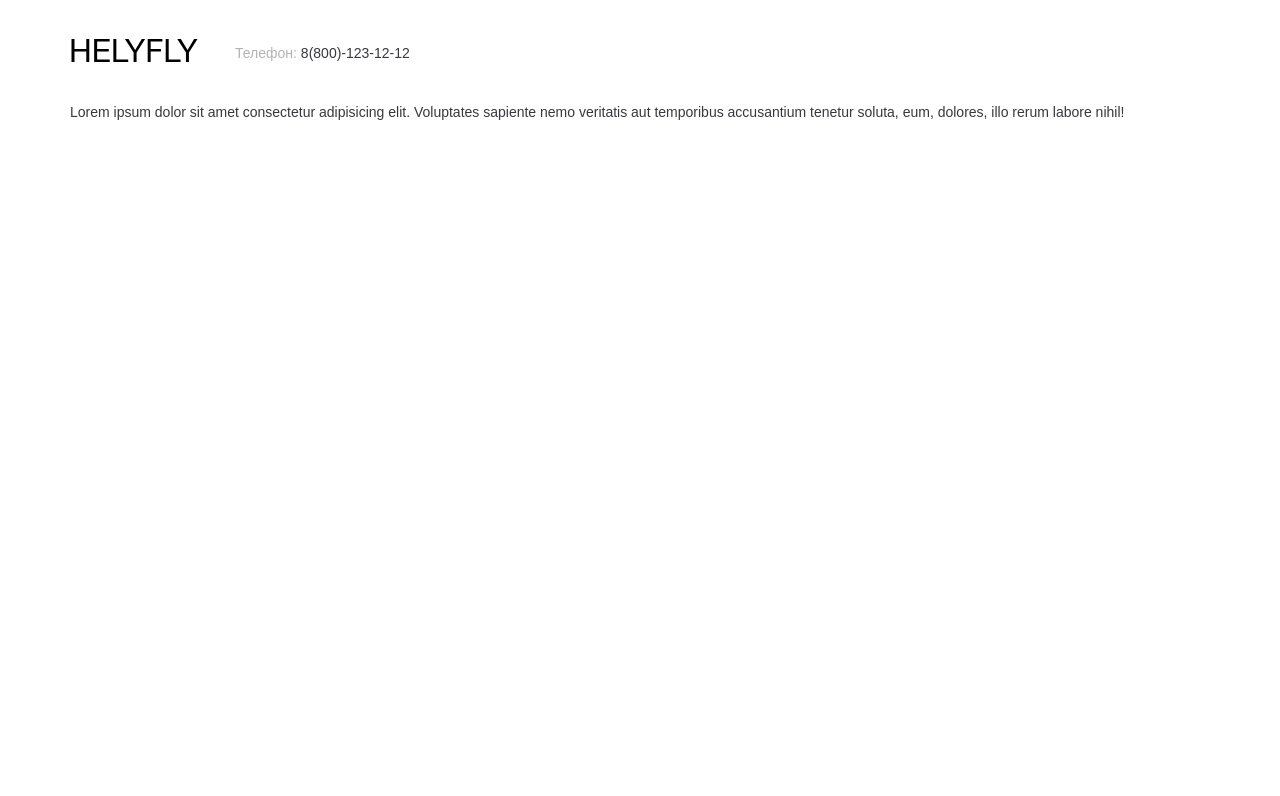
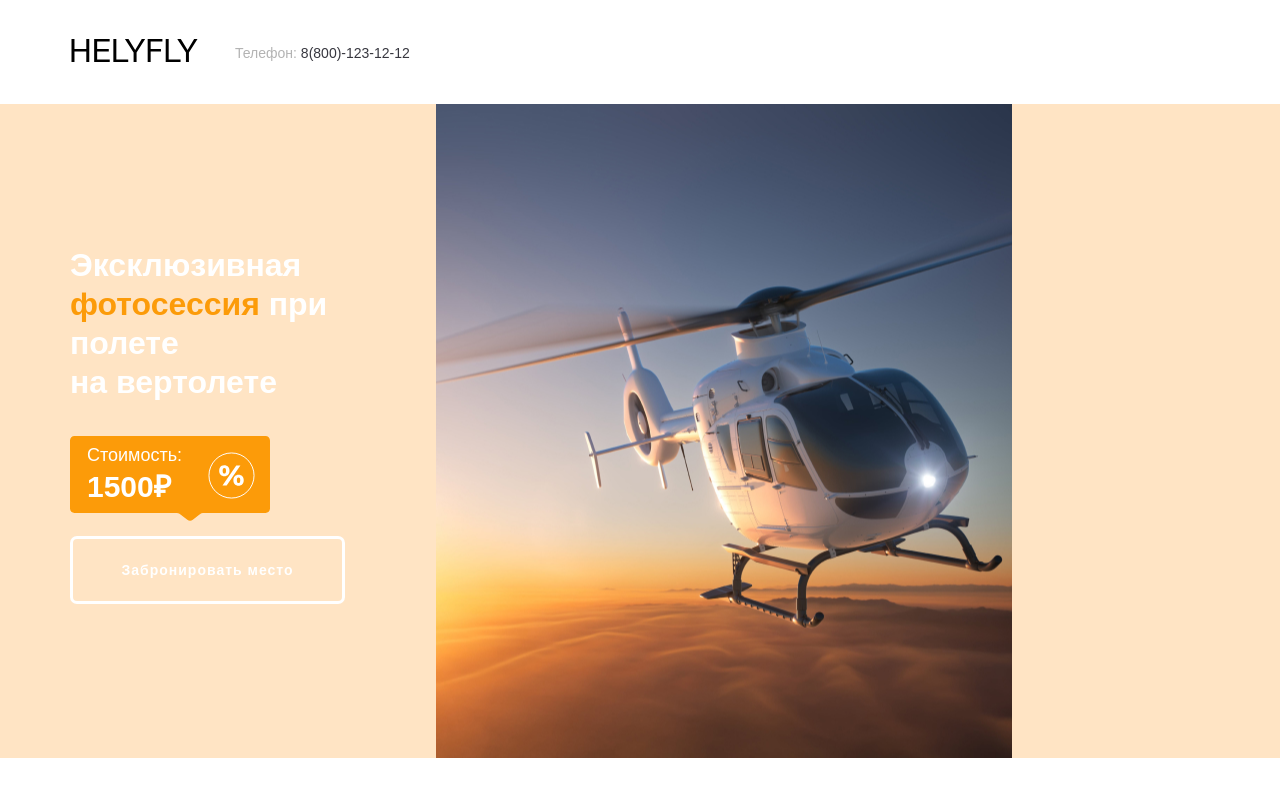
Before and after one commit to jakemidway/HELYFLY, a website: page src/index.html in a window 1280 px wide. Drawn offline with nearby package versions, Linux system fonts and the light colour scheme; files that its build step writes are made by us from their sources; a web font is replaced by a local one.

Commit message:
banner320

```diff
--- /dev/null
+++ b/src/assets/scss/blocks/_banner.scss
@@ -0,0 +1,51 @@
+.banner{
+    background-color: bisque;
+    color:white;
+    background: url(./../images/banner/helimain-mob.jpg) bisque 62% center no-repeat;
+    padding: 142px 0 154px;
+    &__text{
+       font-size: 3.2rem;
+       line-height: 3.9rem;
+       width: 264px;
+       margin-bottom: 34px;
+       &_accent{
+           color: $colorAccent;
+       }
+    }
+    &__praice-tag{
+        font-size: 1.8rem;
+        line-height: 0.7rem;
+        display: flex;
+        width: 200px;
+        height: 86px;
+        padding: 16px 15px 23px 17px;
+        background-color:$colorAccent;
+        background: url(./../images/banner/tag.svg) no-repeat;
+        background-size: 100%;
+        margin-bottom: 14px;
+    }
+    &__price{
+        font-size: 3rem;
+        line-height: 5.5rem;
+        font-weight: 800;
+    }
+    &__img-proc{
+        width: 47px;
+        height: 47px;
+    }
+    &__btn{
+        width: 275px;
+        height: 68px;
+        border: 3px solid #FFFFFF;
+        border-radius: 7px;
+    }
+    &__btn-link{
+        font-weight: 900;
+        letter-spacing: 0.1rem;
+        display: block;
+        width: 100%;
+        height: 100%;
+        text-align: center;
+        padding: 23px 0;
+    }
+}
--- a/src/assets/scss/blocks/_header.scss
+++ b/src/assets/scss/blocks/_header.scss
@@ -1,5 +1,5 @@
 .header{
-    padding: 20px 0;
+    padding: 20px 0 17px;
     font-size: 1.4rem;
     @media (min-width: 768px){
         padding: 39px 0 38px;
--- a/src/assets/scss/style.scss
+++ b/src/assets/scss/style.scss
@@ -47,3 +47,4 @@ li {
 
 //blocks
 @import "./blocks/header";
+@import "./blocks/banner";
--- a/src/assets/scss/variables.scss
+++ b/src/assets/scss/variables.scss
@@ -4,3 +4,5 @@
 $colorText: #37373F;
 $colorTextDisable:#B3B3B3;
 $colorLinks: #5286EC;
+
+$colorAccent: #FC9B09;
--- a/src/index.html
+++ b/src/index.html
@@ -31,14 +31,27 @@
         </div>
     </header>
 
+    <section class="banner">
+        <div class="container">
+            <h2 class="banner__text">Эксклюзивная <span class="banner__text banner__text_accent">фотосессия</span> при полете <br>на вертолете</h2>
+            <div class="banner__praice-tag">
+                <div class="banner__tag-left">
+                    Стоимость: <span class="banner__price">1500₽</span>
+                </div>
+                <div class="banner__tag-right">
+                    <img class="banner__img-proc" src="./assets/images/banner/procent.svg" alt="проценты">
+                </div>
+            </div>
+            <div class="banner__btn">
+                <a class="banner__btn-link">Забронировать место</a>
+            </div>
+        </div>
+    </section>
 
 
 
-    <section class="test">
-        <div class="container">
-            Lorem ipsum dolor sit amet consectetur adipisicing elit. Voluptates sapiente nemo veritatis aut temporibus accusantium tenetur soluta, eum, dolores, illo rerum labore nihil!
-        </div>
-    </section>
+
+
     <script src="./assets/js/script.js"></script>
 </body>
 </html>
```
Also changed, not shown: dist/assets/css/style.css, dist/assets/css/style.min.css, dist/assets/images/banner/helimain-mob.jpg (added), dist/assets/images/banner/helimain-mob.webp (added), dist/assets/images/banner/helimain.jpg (added), dist/assets/images/banner/helimain.webp (added), dist/assets/images/banner/procent.svg (added), dist/assets/images/banner/tag.png (added), dist/assets/images/banner/tag.svg (added), dist/assets/images/banner/tag.webp (added), dist/index.html, src/assets/images/banner/helimain-mob.jpg (added), src/assets/images/banner/helimain.jpg (added), src/assets/images/banner/procent.svg (added), 2 more files.
